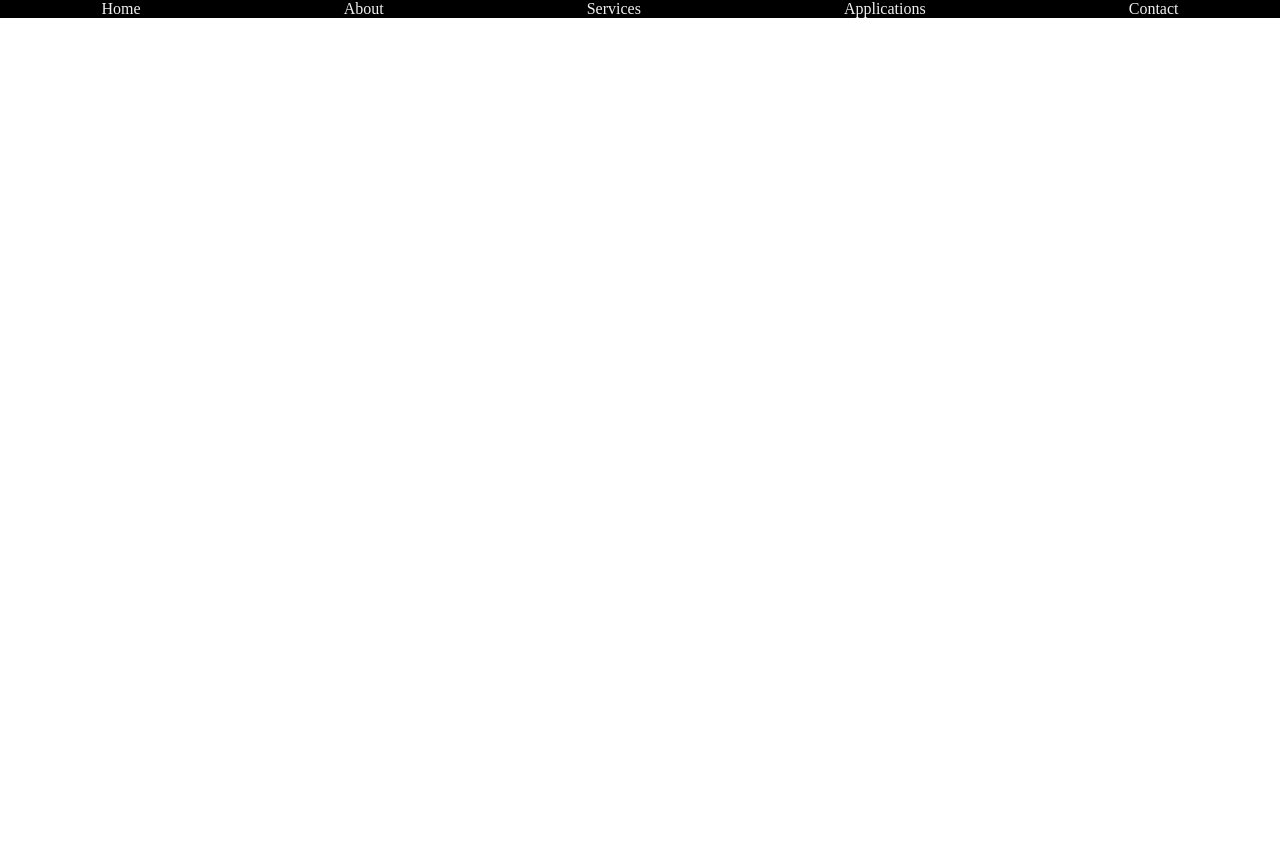
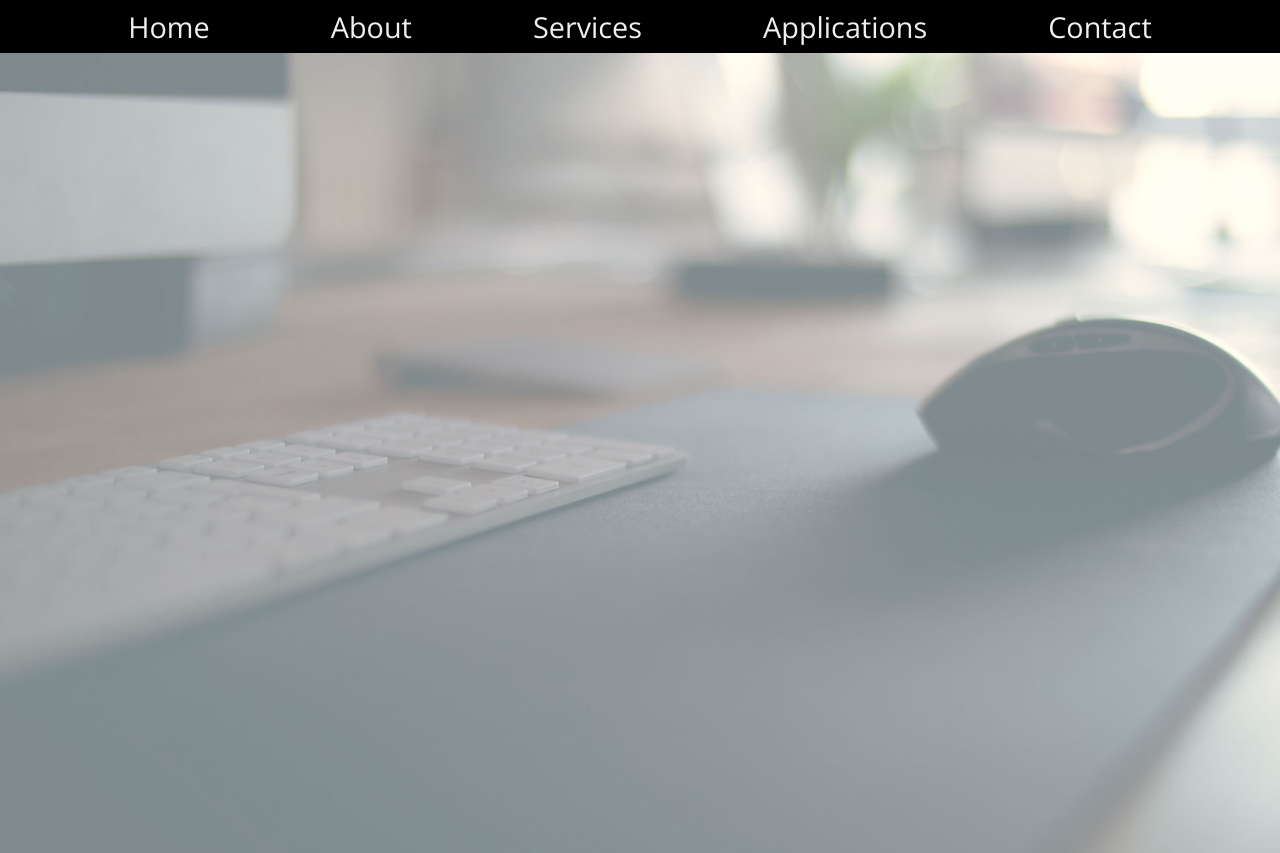
Before and after one commit to NakitaW/2023-may-foundations, a plain HTML site: page Twinfeats/Index.html in a window 1280 px wide. Before the commit the page ends 800 px from the top, so only its background shows below. Drawn offline with nearby package versions, Linux system fonts and the light colour scheme.

Commit message:
Code Challenge 3

```diff
--- a/Twinfeats/Index.html
+++ b/Twinfeats/Index.html
@@ -2,6 +2,10 @@
 <html>
     <head>
         <title>TwinFeats Software</title>
+        <link rel="preconnect" href="https://fonts.googleapis.com">
+        <link rel="preconnect" href="https://fonts.gstatic.com" crossorigin>
+        <link href="https://fonts.googleapis.com/css2?family=Indie+Flower&family=Open+Sans&display=swap"
+            rel="stylesheet">
         <link rel="stylesheet" href="./css/standard.css">
     </head>
     <body>
@@ -12,5 +16,6 @@
             <a href="apps"> Applications</a>
             <a href="contact"> Contact</a>
         </nav>
+        <article id="home"></article>
     </body>
 </html>
--- a/Twinfeats/css/standard.css
+++ b/Twinfeats/css/standard.css
@@ -1,3 +1,8 @@
+html {
+    font-family: 'Open Sans', sans-serif;
+    font-size: x-large;
+}
+
 body{
     margin: 0;
 }
@@ -5,9 +10,20 @@ body{
 nav {
     background-color: black;
     display: flex;
-    justify-content: space-around;
+    justify-content: space-evenly;
+    padding: 0.25em;
+    font-size: larger;
 }
 a {
     color: #f0f0f0;
     text-decoration: none;
 }
+article {
+    background-image:url('../images/background.jpg');
+    width: 100%;
+    height: 100vh;
+    background-repeat: no-repeat;
+    background-size: cover;
+    background-position: center;
+    background-attachment:fixed
+}
```
Also changed, not shown: Code Challenge-3/css/standard.css (added, +13 -0 lines), Code Challenge-3/index.html (added, +12 -0 lines), Code Challenge-3/Image/kitten.jpg (added), Twinfeats/images/background.jpg (added).
